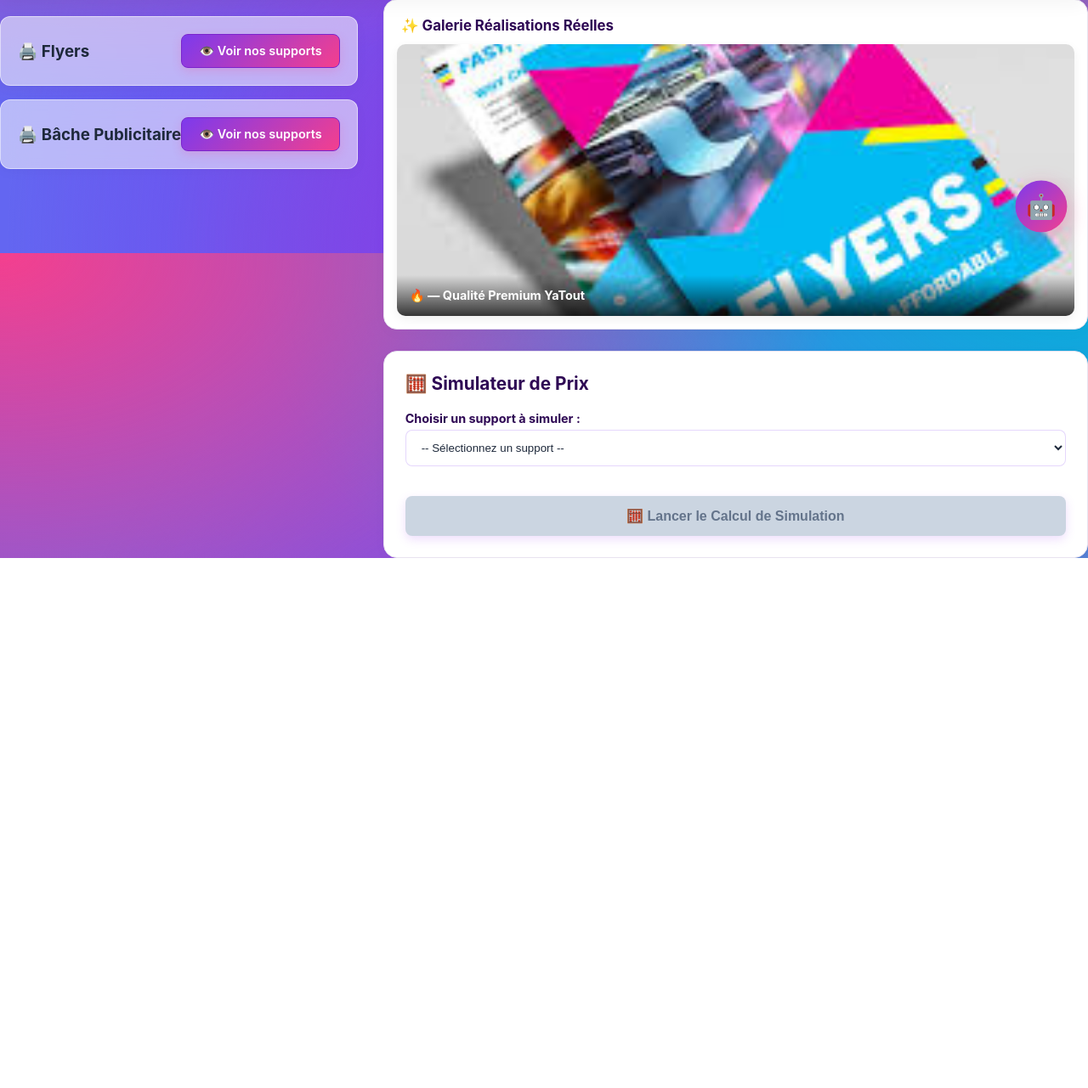
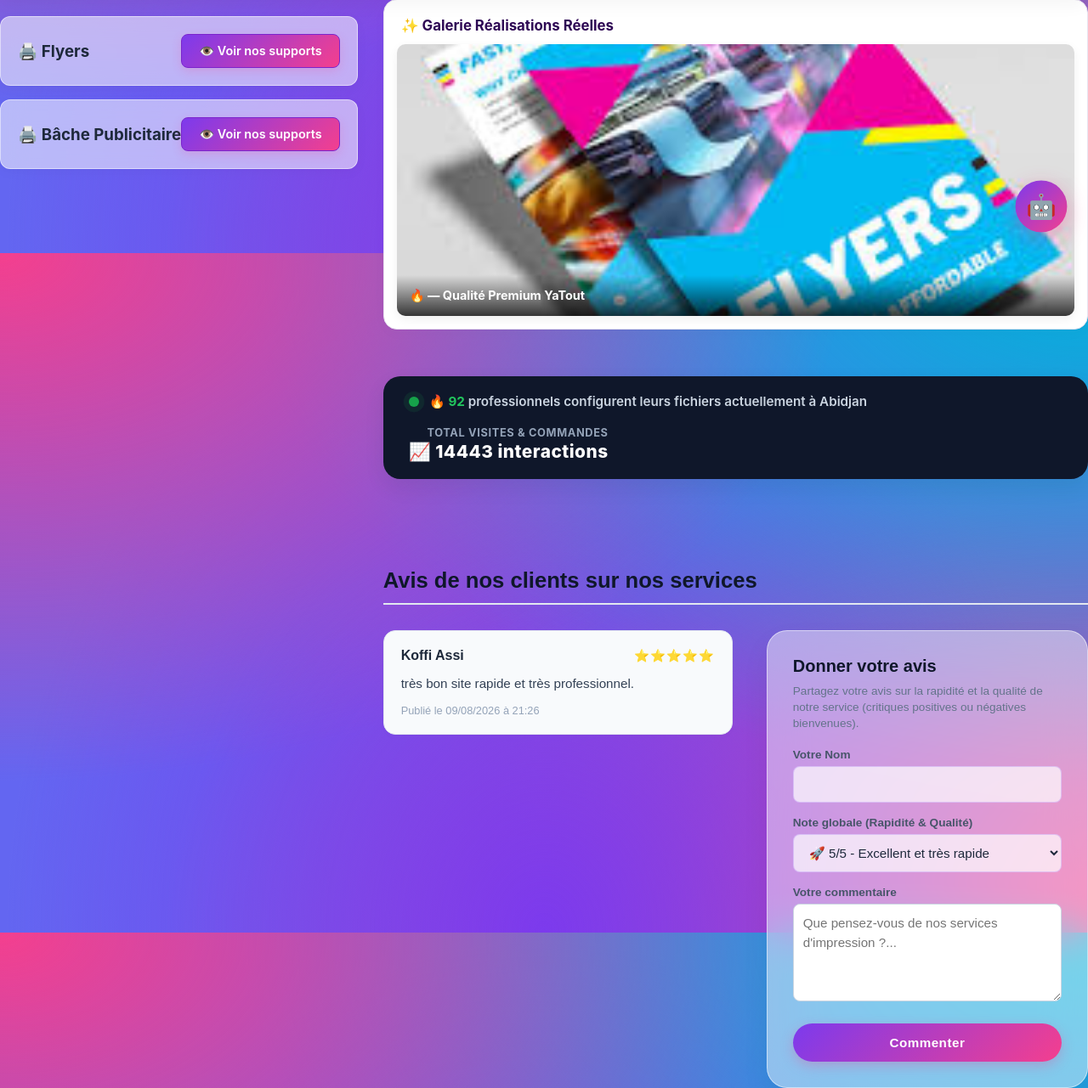
Before and after one commit to kenn-r/yatout2, a Django app: page /impressions/ in a window 1280 px wide. Shown: the part 502-1783 px from the top of the page at 85% size. Before the commit the page ends 1159 px from the top, so only its background shows below. Run offline with Django 5.2, Linux system fonts and the light colour scheme; data comes from the database, SQL or seed files in the repository; both versions use the stored data as it was after the commit.

Commit message:
Ajout du système d'avis et correction du prix au prorata pour les flyers

```diff
--- a/config/settings.py
+++ b/config/settings.py
@@ -137,6 +137,12 @@ MEDIA_URL = '/media/'
 MEDIA_ROOT = os.path.join(BASE_DIR, 'media')
 
 
+
+# 📈 BASE DU COMPTEUR MARKETING YATOUT
+# Modifiez ce chiffre à tout moment pour changer le point de départ en production
+COMPTEUR_VISITES_BASE = 14320
+
+
 # Configuration de l'envoi d'e-mails via l'API HTTP de Brevo
 EMAIL_BACKEND = "anymail.backends.stmp.EmailBackend"
 DEFAULT_FROM_EMAIL = 'yatoutci2@gmail.com'
--- a/shop/templates/shop/impressions.html
+++ b/shop/templates/shop/impressions.html
@@ -209,59 +209,116 @@
                 </div>
             </div>
 
-            <!-- 🧮 BLOC SIMULATEUR -->
-            <div class="cart-sticky">
-                <h2 style="color: #2e0854; font-size: 1.3rem; margin-top: 0;">🧮 Simulateur de Prix</h2><br>
+           <!-- 📊 BANDEAU DE POPULARITÉ ET VISITES EN DIRECT -->
+<div style="width: 100%; margin: 30px 0; background: #0f172a; border-radius: 20px; padding: 20px 30px; box-shadow: 0 10px 25px rgba(15,23,42,0.08); box-sizing: border-box; display: flex; justify-content: space-between; align-items: center; flex-wrap: wrap; gap: 20px;">
 
-                <form method="POST" style="margin-bottom: 20px;">
-                    {% csrf_token %}
-                    <label style="font-weight: bold; font-size: 0.9rem; color: #2e0854; display: block; margin-bottom: 5px;">Choisir un support à simuler :</label>
-                    <select name="prestation_id" id="js-select-support" class="select-support" onchange="this.form.submit()">
-                        <option value="">-- Sélectionnez un support --</option>
-                        {% for prest in prestations %}
-                            <option value="{{ prest.id }}" {% if item_selectionne.id == prest.id %}selected{% endif %} data-prix="{{ prest.prix_unitaire }}">
-                                {{ prest.titre }} ({{ prest.prix_unitaire }} FCFA / unité)
-                            </option>
-                        {% endfor %}
+    <!-- Indicateur d'activité des utilisateurs en direct -->
+    <div style="display: flex; align-items: center; gap: 12px;">
+        <span style="position: relative; display: flex; width: 12px; height: 12px;">
+            <span style="animation: pingYatout 1.5s cubic-bezier(0, 0, 0.2, 1) infinite; position: absolute; inline-size: 100%; block-size: 100%; border-radius: 50%; background-color: #22c55e; opacity: 0.75;"></span>
+            <span style="position: relative; inline-size: 12px; block-size: 12px; border-radius: 50%; background-color: #16a34a;"></span>
+        </span>
+        <span style="color: #cbd5e1; font-size: 0.95rem; font-weight: 600;">
+            🔥 <strong id="compteur-actifs" style="color: #22c55e;">{{ professionnels_actifs }}</strong> professionnels configurent leurs fichiers actuellement à Abidjan
+        </span>
+    </div>
+
+    <!-- Compteur global des projets imprimés -->
+    <div style="text-align: right;">
+        <span style="color: #94a3b8; font-size: 0.8rem; text-transform: uppercase; font-weight: 700; letter-spacing: 0.05em; display: block; margin-bottom: 2px;">Total Visites & Commandes</span>
+        <strong style="color: #ffffff; font-size: 1.3rem; font-weight: 800; letter-spacing: 0.5px;">
+            📈 {{ total_visites }} interactions
+        </strong>
+    </div>
+</div>
+
+
+<!-- Style nécessaire pour faire pulser le voyant vert -->
+<style>
+@keyframes pingYatout {
+    75%, 100% { transform: scale(2.2); opacity: 0; }
+}
+</style>
+
+<!-- 💬 ZONE DES TÉMOIGNAGES ET COMMENTAIRES CLIENTS -->
+<div style="width: 100%; margin-top: 50px; font-family: sans-serif; box-sizing: border-box;">
+
+    <!-- Zone d'affichage des messages de succès/erreur Django -->
+    {% if messages %}
+        {% for message in messages %}
+            <div style="padding: 15px; margin-bottom: 25px; border-radius: 10px; background-color: {% if message.tags == 'success' %}#dcfce7; color: #166534;{% else %}#fee2e2; color: #991b1b;{% endif %} font-weight: 600; font-size: 0.95rem;">
+                {{ message }}
+            </div>
+        {% endfor %}
+    {% endif %}
+
+    <h2 style="color: #0f172a; font-size: 1.6rem; font-weight: 700; margin-bottom: 30px; border-bottom: 2px solid #e2e8f0; padding-bottom: 12px;">
+        Avis de nos clients sur nos services
+    </h2>
+
+    <div style="display: flex; gap: 40px; flex-wrap: wrap;">
+
+        <!-- Colonne Gauche : Liste des témoignages approuvés -->
+        <div style="flex: 1.3; min-width: 320px; display: flex; flex-direction: column; gap: 16px;">
+            {% for temoignage in temoignages_valides %}
+                <div style="background: #f8fafc; border: 1px solid #e2e8f0; border-radius: 14px; padding: 20px; box-shadow: 0 4px 6px -1px rgba(0,0,0,0.02); position: relative;">
+                    <div style="display: flex; justify-content: space-between; align-items: center; margin-bottom: 12px;">
+                        <strong style="color: #1e293b; font-size: 1rem;">{{ temoignage.nom_client }}</strong>
+                        <span style="color: #eab308; font-size: 0.9rem; letter-spacing: 1px;">
+                            {% if temoignage.note == 5 %}⭐⭐⭐⭐⭐{% elif temoignage.note == 4 %}⭐⭐⭐⭐{% elif temoignage.note == 3 %}⭐⭐⭐{% elif temoignage.note == 2 %}⭐⭐{% else %}⭐{% endif %}
+                        </span>
+                    </div>
+                    <p style="color: #334155; margin: 0; line-height: 1.6; font-size: 0.95rem; white-space: pre-line;">{{ temoignage.commentaire }}</p>
+                    <small style="color: #94a3b8; display: block; margin-top: 12px; font-size: 0.8rem;">
+                        Publié le {{ temoignage.date_publication|date:"d/m/Y à H:i" }}
+                    </small>
+                </div>
+            {% empty %}
+                <div style="padding: 30px; text-align: center; background: #f8fafc; border: 1px dashed #cbd5e1; border-radius: 14px;">
+                    <p style="color: #64748b; font-style: italic; margin: 0;">Aucun avis n'a encore été publié sur cette page. Soyez le premier à partager votre expérience !</p>
+                </div>
+            {% endfor %}
+        </div>
+
+        <!-- Colonne Droite : Formulaire d'envoi -->
+        <div style="flex: 1; min-width: 300px; background: #ffffff; border: 1px solid #e2e8f0; border-radius: 18px; padding: 30px; box-shadow: 0 10px 25px -5px rgba(0,0,0,0.05); height: fit-content;">
+            <h3 style="margin-top: 0; color: #0f172a; font-size: 1.25rem; font-weight: 700; margin-bottom: 8px;">Donner votre avis</h3>
+            <p style="color: #64748b; font-size: 0.85rem; margin-bottom: 20px; line-height: 1.4;">Partagez votre avis sur la rapidité et la qualité de notre service (critiques positives ou négatives bienvenues).</p>
+
+            <form method="POST" action="">
+                {% csrf_token %}
+                <!-- Identifiant technique pour notre traitement en Vue Django -->
+                <input type="hidden" name="soumettre_temoignage" value="1">
+
+                <div style="margin-bottom: 16px;">
+                    <label style="display: block; color: #475569; font-size: 0.85rem; font-weight: 600; margin-bottom: 6px;">Votre Nom</label>
+                    <input type="text" name="nom_client_avis" required style="width: 100%; padding: 11px; border: 1px solid #cbd5e1; border-radius: 8px; box-sizing: border-box; font-size: 0.95rem;">
+                </div>
+
+                <div style="margin-bottom: 16px;">
+                    <label style="display: block; color: #475569; font-size: 0.85rem; font-weight: 600; margin-bottom: 6px;">Note globale (Rapidité & Qualité)</label>
+                    <select name="note_service" style="width: 100%; padding: 11px; border: 1px solid #cbd5e1; border-radius: 8px; background: white; font-size: 0.95rem; cursor: pointer;">
+                        <option value="5">🚀 5/5 - Excellent et très rapide</option>
+                        <option value="4">⚡ 4/5 - Bon service et rapide</option>
+                        <option value="3">⏱️ 3/5 - Moyen / Satisfaisant</option>
+                        <option value="2">🐢 2/5 - Service trop lent</option>
+                        <option value="1">🐌 1/5 - Très déçu du service</option>
                     </select>
-                </form>
+                </div>
 
-                {% if item_selectionne %}
-                    <div class="cart-item">
-                        <div style="font-size: 1.1rem; font-weight: 700; color: #2e0854; margin-bottom: 10px;">
-                            🎯 {{ item_selectionne.titre }}
-                        </div>
-                        <div style="display: flex; justify-content: space-between; align-items: center; background: white; padding: 8px 12px; border-radius: 6px; border: 1px solid #cbd5e1;">
-                            <span style="font-size: 0.85rem; font-weight: bold; color: #1e293b;">Quantité requise :</span>
-                            <input type="number" id="js-quantite" name="quantite" value="{{ quantite_actuelle|default:1 }}" min="1" class="qte-input">
-                        </div>
-                    </div>
+                <div style="margin-bottom: 22px;">
+                    <label style="display: block; color: #475569; font-size: 0.85rem; font-weight: 600; margin-bottom: 6px;">Votre commentaire</label>
+                    <textarea name="commentaire_avis" rows="4" required placeholder="Que pensez-vous de nos services d'impression ?..." style="width: 100%; padding: 11px; border: 1px solid #cbd5e1; border-radius: 8px; box-sizing: border-box; resize: vertical; font-size: 0.95rem; line-height: 1.5; font-family: sans-serif;"></textarea>
+                </div>
 
-                    <div class="financial-box">
-                        <div class="financial-row">
-                            <span>Prix Unitaire :</span>
-                            <strong><span id="js-prix-unitaire">{{ item_selectionne.prix_unitaire }}</span> FCFA</strong>
-                        </div>
-                        <div class="financial-row">
-                            <span>Quantité choisie :</span>
-                            <strong>x <span id="js-affiche-quantite">{{ quantite_actuelle|default:1 }}</span></strong>
-                        </div>
-                        <div class="financial-row final-total">
-                            <span>Total Estimé :</span>
-                            <strong><span id="js-total-estime">{{ total_calcule|default:0 }}</span> FCFA</strong>
-                        </div>
-                    </div>
-                {% endif %}
+                <button type="submit" style="width: 100%; background: #0f172a; color: white; border: none; padding: 13px; border-radius: 8px; font-weight: 600; font-size: 0.95rem; cursor: pointer; transition: background 0.2s;">
+                    Commenter
+                </button>
+            </form>
+        </div>
 
-                <!-- Bouton calculateur -->
-                <button id="btn-calculateur" class="btn-submit-order" style="display: block; width: 100%; margin-top: 15px;" {% if not item_selectionne %}disabled{% endif %}>
-                    🧮 Lancer le Calcul de Simulation
-                </button>
-            </div> <!-- Fermeture .cart-sticky -->
-        </div> <!-- Fermeture .cart-column -->
-    </div> <!-- Fermeture .print-layout -->
-</div> <!-- Fermeture .print-container -->
-
+    </div>
+</div>
 
 <!-- Fenêtre Modale d'administration (Affichée uniquement pour le staff) -->
 {% if user.is_authenticated and user.is_staff %}
@@ -400,5 +457,36 @@
         const modal = document.getElementById('modalAdminCommandes');
         if (modal) modal.style.display = 'none';
     }
+    <!-- Script d'animation en temps réel pour faire fluctuer le nombre -->
+
+    document.addEventListener("DOMContentLoaded", function() {
+        const el = document.getElementById('compteur-actifs');
+        if (!el) return;
+
+        // On récupère la valeur initiale injectée par Django au chargement de la page
+        let valeur = parseInt(el.textContent) || 84;
+
+        setInterval(() => {
+            // Génère une fluctuation naturelle : -2, -1, 0, +1 ou +2
+            const fluctuation = Math.floor(Math.random() * 5) - 2;
+            valeur += fluctuation;
+
+            // Garde le nombre dans une fourchette logique (ex: entre 65 et 105)
+            if (valeur < 65) valeur = 65;
+            if (valeur > 105) valeur = 105;
+
+            // Ajoute une transition visuelle fluide lors du changement
+            el.style.transition = 'opacity 0.2s ease-in-out';
+            el.style.opacity = 0;
+
+            setTimeout(() => {
+                el.textContent = valeur;
+                el.style.opacity = 1;
+            }, 200);
+
+        }, 4000); // Se déclenche toutes les 4 secondes pour un effet discret
+    });
+
+
 </script>
 {% endblock %}
--- a/shop/views.py
+++ b/shop/views.py
@@ -1025,6 +1025,12 @@ def valider_commande_impression(request, commande_id):
 
 
 
+from django.shortcuts import render, redirect, get_object_or_404
+from django.contrib import messages  # 👈 AJOUTÉ POUR LES MESSAGES DE SUCCÈS
+import json
+from .models import Prestation, CommandeImpression, Temoignage  # 👈 AJOUTÉ 'Temoignage'
+from .models import Temoignage  # Ajustez le nom de l'application si nécessaire
+from django.contrib import messages
 
 def page_impressions(request):
     """ GÈRE L'ATELIER : Permet de choisir un support unique dans le select et calcule l'estimation """
@@ -1040,6 +1046,27 @@ def page_impressions(request):
     sim = request.session['simulation_print']
 
     if request.method == "POST":
+        # =================================================================
+        # 🆕 AJOUT : CAS DES TÉMOIGNAGES (Soumission d'un avis)
+        # =================================================================
+        if 'soumettre_temoignage' in request.POST:
+            nom = request.POST.get('nom_client_avis')
+            note_recue = request.POST.get('note_service', 5)
+            texte = request.POST.get('commentaire_avis')
+
+            if nom and texte:
+                Temoignage.objects.create(
+                    nom_client=nom,
+                    note=int(note_recue),
+                    commentaire=texte,
+                    est_approuve=True  # Reste caché jusqu'à validation admin
+                )
+                messages.success(request, "Merci ! Votre avis a été transmis.")
+            else:
+                messages.error(request, "Erreur : Tous les champs du formulaire doivent être remplis.")
+
+            return redirect('page_impressions')
+
         # CAS A : L'utilisateur change de produit dans le menu déroulant à droite
         if 'prestation_id' in request.POST and 'maj_quantite' not in request.POST and 'nom_client' not in request.POST:
             id_choisi = request.POST.get('prestation_id')
@@ -1138,13 +1165,47 @@ def page_impressions(request):
     remise_panier = int(total_brut * 0.05)
     total_final = total_brut - remise_panier
 
-   # 1. On récupère les prestations qui servent d'exemples de réalisations
+    # 1. On récupère les prestations qui servent d'exemples de réalisations
     exemples_realisations = Prestation.objects.all()
 
     # 🌟 AJOUT : On récupère toutes les commandes d'impression du site
     toutes_les_commandes = CommandeImpression.objects.all().order_by('-date_commande')
 
-    # 2. Votre bloc de retour mis à jour avec les commandes
+    # =================================================================
+    # 📊 CALCULS DE POPULARITÉ EN DIRECT (MIROIR VISITES)
+    # =================================================================
+    from django.conf import settings
+    import datetime
+    import math
+
+    # 1. Récupération de la base définie dans vos paramètres
+    base_marketing = getattr(settings, 'COMPTEUR_VISITES_BASE', 14320)
+
+    # 2. On compte le nombre de commandes réelles passées en base de données
+    nombre_commandes_reelles = toutes_les_commandes.count()
+
+    # 3. Simulation d'activité fluide (ajoute de petites variations selon la minute actuelle)
+    maintenant = datetime.datetime.now()
+    minute_actuelle = maintenant.minute
+    seconde_actuelle = maintenant.second
+
+    # 📈 Le total global combine : Votre Base + Vos vraies commandes + La simulation minute
+    total_visites_affiche = base_marketing + nombre_commandes_reelles + (minute_actuelle * 2)
+
+    # =================================================================
+    # 🔥 GENERATION DU NOMBRE DE PROFESSIONNELS ACTIFS (AUTOUR DE 84)
+    # =================================================================
+    base_actifs = 84
+    amplitude_variation = 10
+    variation_sinus = math.sin((minute_actuelle * 60 + seconde_actuelle) / 30.0)
+    professionnels_actifs = base_actifs + int(variation_sinus * amplitude_variation)
+
+    # =================================================================
+    # 🆕 AJOUT : RÉCUPÉRATION DES TÉMOIGNAGES APPROUVÉS
+    # =================================================================
+    temoignages_valides = Temoignage.objects.filter(est_approuve=True).order_by('-date_publication')[:6]
+
+    # 2. Votre bloc de retour mis à jour avec les statistiques dynamiques
     return render(request, 'shop/impressions.html', {
         'prestations': prestations,
         'item_selectionne': item_selectionne,
@@ -1153,8 +1214,15 @@ def page_impressions(request):
         'remise_panier': remise_panier,
         'total_final': total_final,
         'exemples_realisations': exemples_realisations,
-        'toutes_les_commandes': toutes_les_commandes, # 🚀 Indispensable pour remplir votre tableau
+        'toutes_les_commandes': toutes_les_commandes,
+
+        # Variables transmises au fichier HTML :
+        'total_visites': total_visites_affiche,
+        'nombre_commandes': nombre_commandes_reelles,
+        'professionnels_actifs': professionnels_actifs,
+        'temoignages_valides': temoignages_valides,  # 👈 AJOUTÉ ICI
     })
+
 
 
 def page_prestations(request):
@@ -1299,14 +1367,28 @@ def detail_prestation(request, prestation_id):
 
             item_panier.update({'dimensions': choix_dimensions, 'prix': prix_brut, 'total': total_final})
 
-        # --- LOGIQUE 2 : TYPE FLYER / LOTS (Indentation corrigée) ---
+       # --- LOGIQUE 2 : TYPE FLYER / LOTS (Calcul automatique au pro-rata de 100 ex) ---
         elif type_unite_clean == 'FLYER':
             format_id = request.POST.get('format_choisi')
             quantite_saisie = request.POST.get('quantite_lot')
 
             if quantite_saisie == 'custom':
                 qte = int(request.POST.get('quantite_custom', 600))
-                prix_brut = qte * define_prix_u
+
+                try:
+                    # 1. On récupère dynamiquement le prix d'un lot de 100 depuis votre catalogue BDD
+                    base_lot = prestation.calculer_prix(quantite=100, format_id=format_id)
+                    prix_lot_100 = base_lot['prix_brut']
+
+                    # 2. On calcule le prix réel d'un seul flyer (ex: 10000 / 100 = 100 Frs)
+                    prix_unitaire_reel = prix_lot_100 / 100.0
+                except Exception:
+                    # Fallback de sécurité si le lot de 100 n'existe pas
+                    prix_unitaire_reel = 100.0
+
+                # 3. Le prix brut s'adapte parfaitement à la quantité libre (ex: 600 * 100 = 60 000 Frs)
+                prix_brut = int(qte * prix_unitaire_reel)
+
                 remise_pct = prestation.remise_custom
                 montant_remise = int(prix_brut * (remise_pct / 100.0))
                 total_final = prix_brut - montant_remise
@@ -1791,7 +1873,7 @@ def voir_bon_commande_public(request, commande_id):
     texte_url = urllib.parse.quote(message_brut)
     numero_entreprise = "2250574702092"
     # Votre ancienne URL manquait d'un "?" ou utilisait un mauvais chemin, voici l'officielle :
-    lien_whatsapp = f"https://whatsapp.com{numero_entreprise}&text={texte_url}"
+    lien_whatsapp = f"https://api.whatsapp.com/send?phone={numero_entreprise}&text={texte_url}"
 
     # 4. Traitement optionnel si le client valide un bouton sur la page
     if request.method == 'POST' and 'confirmer_client' in request.POST:
```
Also changed, not shown: shop/admin.py (+19 -0 lines), shop/models.py (+12 -0 lines), db.sqlite3, media/flyers/fly_j54FQZy.jpeg (added), shop/migrations/0002_temoignage.py (added).
